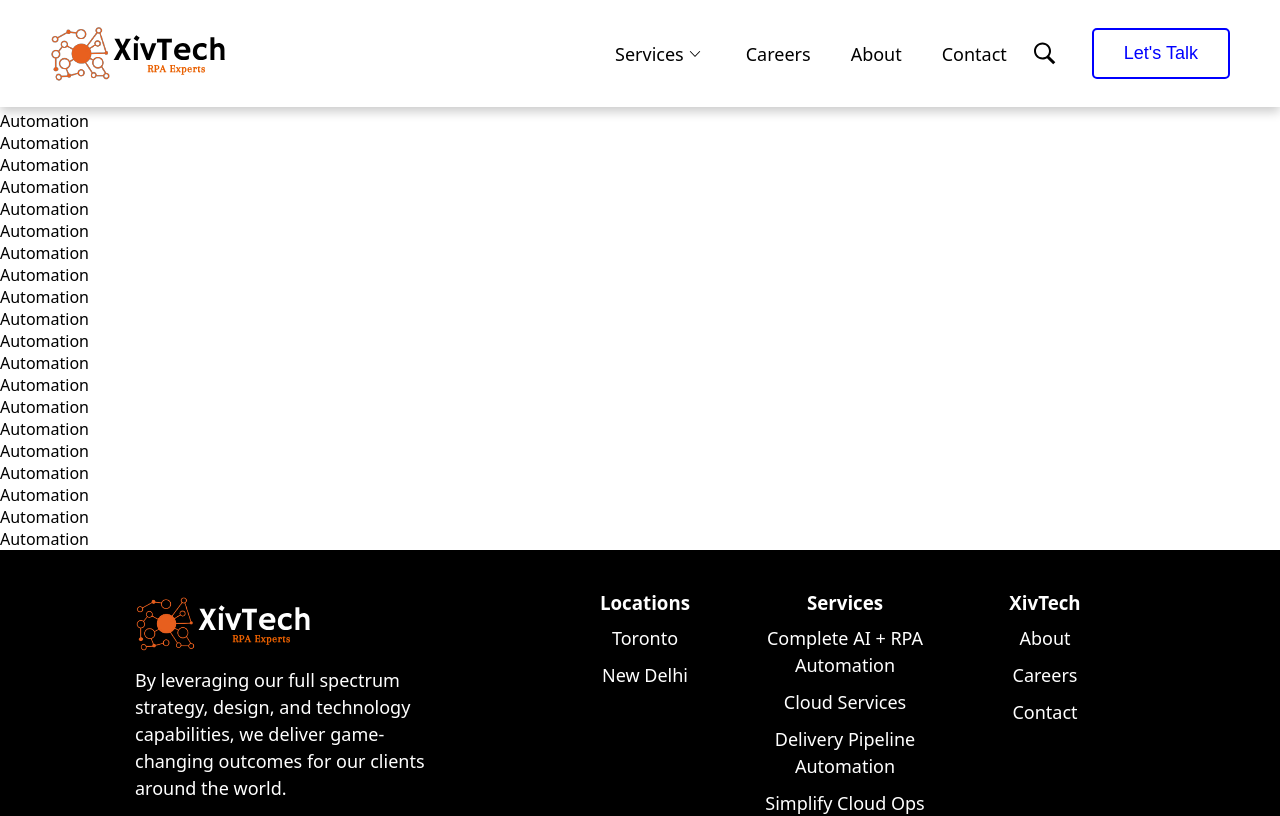
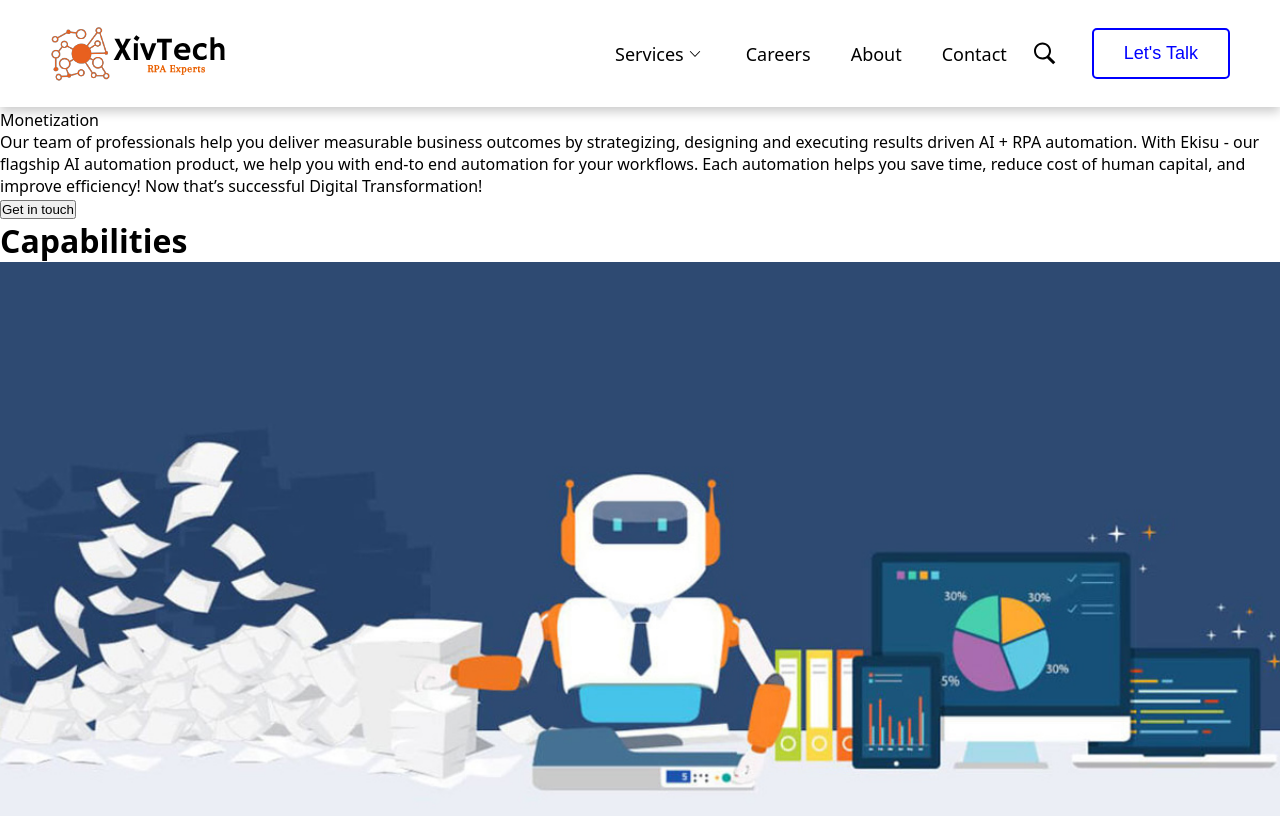
Before and after one commit to bekossy/XivTech-clone, a React (Vite) app: page /automation in a window 1280 px wide. Shown: the top 816 px of the page. Built offline with nearby package versions, Linux system fonts and the light colour scheme.

Commit message:
passes Automation down to CollabTemplate

```diff
--- a/src/pages/Automation.tsx
+++ b/src/pages/Automation.tsx
@@ -1,34 +1,25 @@
-import React from 'react'
+import CollabTemplate from '../components/CollabTemplate';
+import bgImg2 from '../assets/bgImg2.png';
+import capImg1 from '../assets/capabilityImg1.jpg'
 
 const Automation = () => {
+    const capabilitiesArray = [
+        {
+            img: capImg1,
+            text: ["Bot Automation Simplified", "Build, Deploy and Scale Bots"]
+        }
+    ]
     return (
-        <div>
-            <p>Automation</p>
-            <p>Automation</p>
-            <p>Automation</p>
-            <p>Automation</p>
-            <p>Automation</p>
-            <p>Automation</p>
-            <p>Automation</p>
-            <p>Automation</p>
-            <p>Automation</p>
-            <p>Automation</p>
-            <p>Automation</p>
-            <p>Automation</p>
-            <p>Automation</p>
-            <p>Automation</p>
-            <p>Automation</p>
-            <p>Automation</p>
-            <p>Automation</p>
-            <p>Automation</p>
-            <p>Automation</p>
-            <p>Automation</p>
-            <p>Automation</p>
-            <p>Automation</p>
-            <p>Automation</p>
-            <p>Automation</p>
-            <p>Automation</p>
-        </div>
+        <>
+            <CollabTemplate
+                bgImg={bgImg2}
+                title={"AI + RPA = Enabling End-to-End Automation"}
+                text={'Drive Efficiency, Automate and Monetize'}
+                info={["Process", "Automation", "Monetization"]}
+                moreInfo={"Our team of professionals help you deliver measurable business outcomes by strategizing, designing and executing results driven AI + RPA automation. With Ekisu - our flagship AI automation product, we help you with end-to end automation for your workflows. Each automation helps you save time, reduce cost of human capital, and improve efficiency! Now that’s successful Digital Transformation!"}
+                capArray={capabilitiesArray}
+            />
+        </>
     )
 }
 
```
